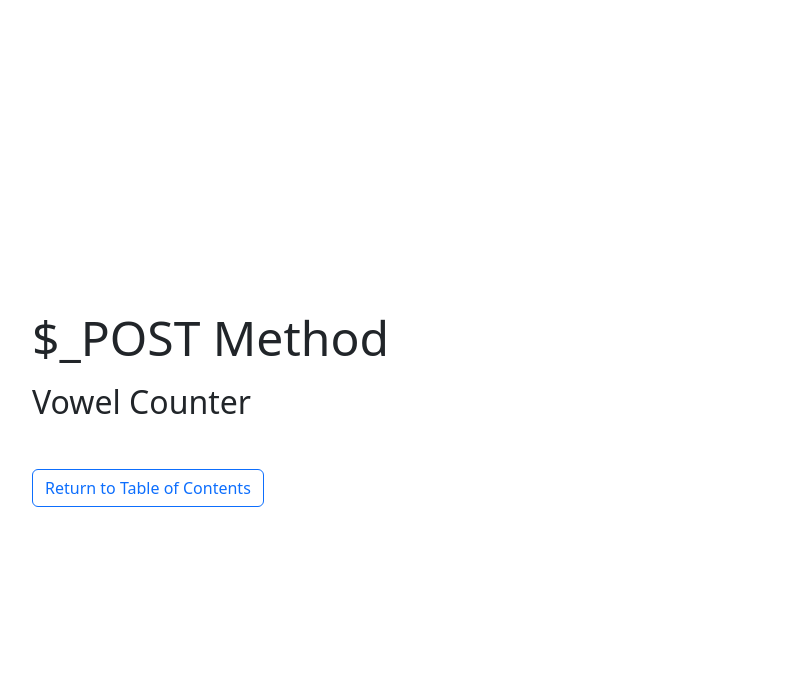
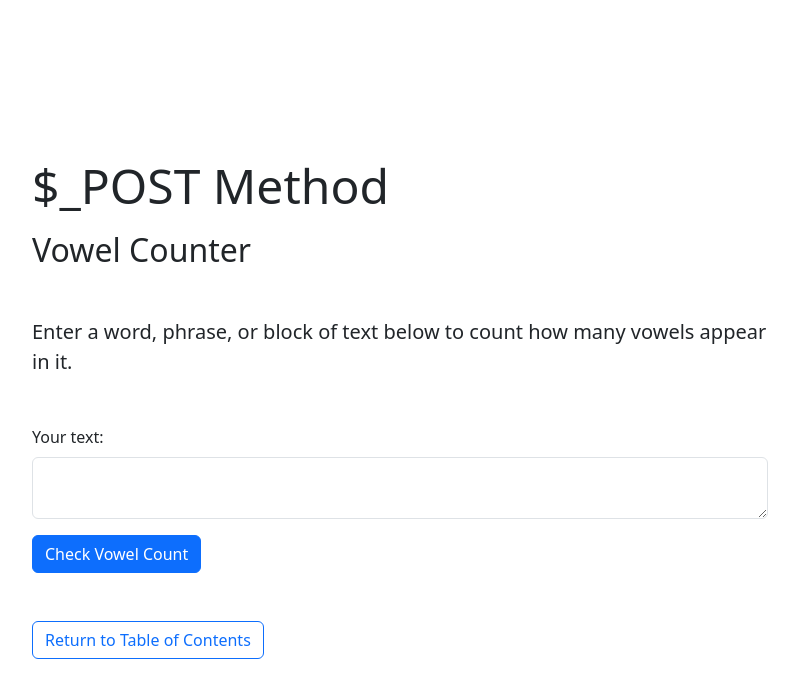
Before and after one commit to eubhawatson-classes/dmit-2025-workbook-a02-fall-2025, a PHP site: page /problem-3.php in a window 1280 px wide. Shown: the top 698 px of the page, without its empty margins (240-1039 px from the left). Run offline with PHP 8.4, Linux system fonts and the light colour scheme.

Commit message:
Adds problem 3 solution to Lesson 06.

```diff
--- a/module-1/06-form-handling-post/problem-3.php
+++ b/module-1/06-form-handling-post/problem-3.php
@@ -3,8 +3,104 @@
 $title = "Vowel Counter";
 include 'includes/header.php';
 
+/*
+Write a program that takes a string input from the user and counts the number of vowels (a, e, i, o, u) in it.
+
+Bonus Question:
+
+    Some English words do not have any of the standard vowels (a, e, i, o, u), but do have a 'y' (ex. any, why, my, sky ...).
+
+    Extend your program so that it looks for each word that contains no standard vowel, counts every 'y' in that word, and prints the total number vowels with 'y' words added.
+*/
+
+$user_text = isset($_POST['user-text']) ? $_POST['user-text'] : '';
+$standard_count = 0;
+$y_count = 0;
+
+// This is an alternative to `isset($_POST['submit'])`.
+if ($_SERVER['REQUEST_METHOD'] === 'POST') {
+    // Our first step is normalisation. We'll convert everything to lowercase so that out script doesn't discriminates between cases (ex. e and E, or a and A).
+    $text = mb_strtolower(trim($user_text), 'UTF-8');
+
+    // str_split() -> converts each character in a string to an item within a simple indexed array. We will then take this array and loop through it, checking to see if each character is a vowel.
+    $char_array = str_split($text);
+
+    $vowels = ['a', 'e', 'i', 'o', 'u'];
+
+    foreach ($char_array as $char) {
+
+        if (in_array($char, $vowels, TRUE)) {
+            // If the character in question is a vowel, we'll increase our vowel counter.
+            $standard_count++;
+        }
+    }
+
+    // str_word_count() -> This can do a couple of things, including taking a string and returning the number of words in it ($text, 0) or taking a string and returning an array where each item is a word ($text, 1). We are doing the latter.
+    $words = str_word_count($text, 1);
+
+    /**
+     * Now, we've got to check two things:
+     *
+     * 1. Is there a standard vowel in each word?
+     * 2. If there isn't, is there a 'y'?
+     */
+
+    // This loops through our array of words and lets us examine one word at a time.
+    foreach ($words as $word) {
+        // Let's start by defining a boolean to act as a switch for us.
+        $has_vowel = FALSE;
+
+        // Now, let's look at each individual character inside of our word.
+        foreach ($vowels as $vowel) {
+            // This looks for a vowel in our word.
+            if (strpos($word, $vowel) !== FALSE) {
+                // If a vowel is found, we flip our switch, exit this inner loop (looking at each individual character in a given word) and move onto the next word.
+                $has_vowel = TRUE;
+                break;
+            }
+        }
+
+        // If there is no vowel found in our word ...
+        if (!$has_vowel) {
+            // ... we will increment our 'y-word' counter.
+            $y_count++;
+        }
+
+    }
+}
+
 ?>
 
+<p class="lead mb-5">Enter a word, phrase, or block of text below to count how many vowels appear in it.</p>
+
+<form action="<?php echo htmlspecialchars($_SERVER['PHP_SELF']); ?>" method="POST" class="mb-5">
+    <div class="mb-3">
+        <label for="user-text" class="form-label">Your text:</label>
+        <textarea name="user-text" id="user-text" class="form-control"><?php echo $user_text; ?></textarea>
+    </div>
+
+    <div class="mb-3">
+        <input type="submit" name="submit" id="submit" value="Check Vowel Count" class="btn btn-primary">
+    </div>
+</form>
+
+<!-- This is alternative syntax. It opens an 'if' block, then lets us dive into another programming language. -->
+<?php if ($user_text != '') : ?>
+
+    <div class="row row-cols-2 mb-5">
+        <!-- Standard Vowel Count -->
+         <div class="alert alert-success col" role="alert">
+            <p class="mb-0"><strong>Standard Vowels:</strong> <?= $standard_count; ?></p>
+         </div>
+
+        <!-- Y-Words Count -->
+         <div class="alert alert-warning col" role="alert">
+            <p class="mb-0"><strong>Y-words:</strong> <?= $y_count; ?></p>
+         </div>
+    </div>
+
+<!-- With alternative syntax, we must always end the if block by hopping back into PHP. -->
+<?php endif; ?>
 
 <a href="index.php" class="btn btn-outline-primary">Return to Table of Contents</a>
 
```
